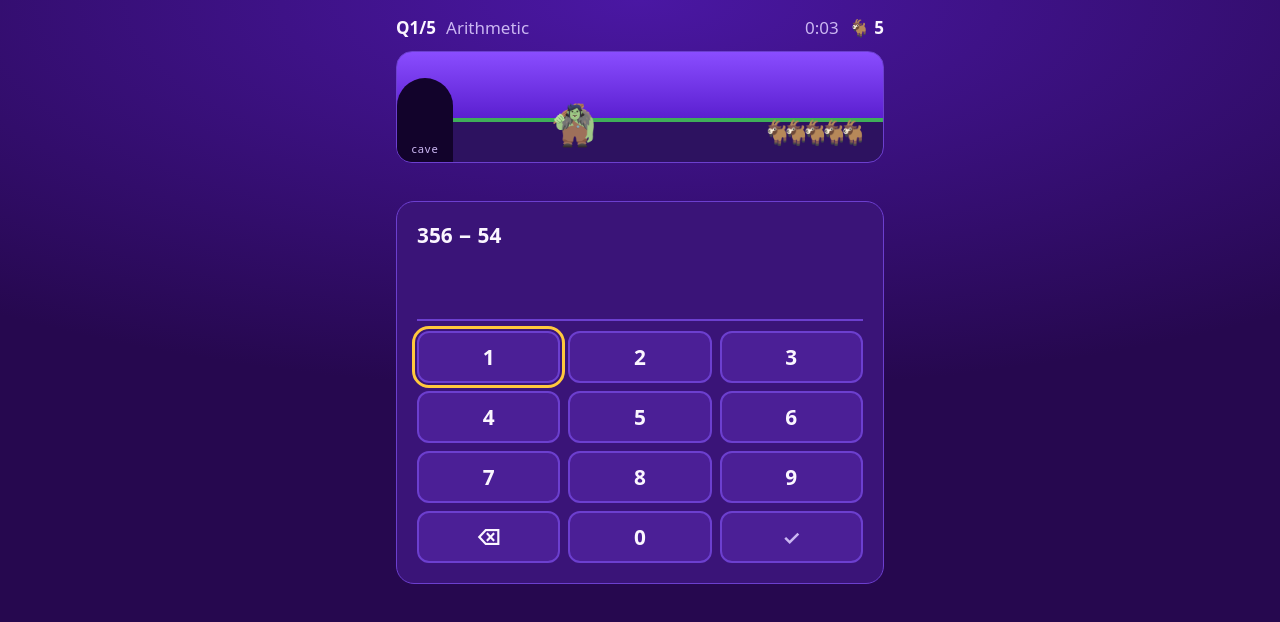
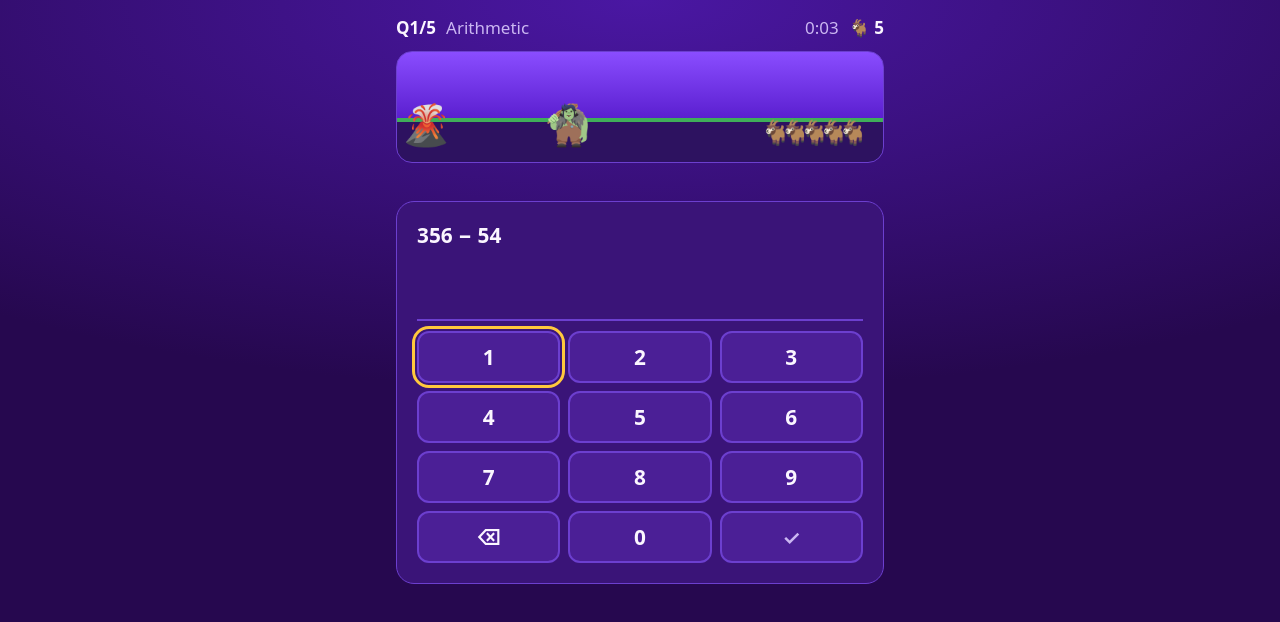
Before and after one commit to evanda/getyourgoat, a website built with Vite: page index.html in a window 1280 px wide. Both pictures are taken after a click on the button "Play". Built offline with nearby package versions, Linux system fonts and the light colour scheme; no server answers.

Commit message:
Volcano home for the ogre; 'Got your goat!'
The cave becomes an ogre-sized 🌋 emoji; the grab message reads 'Got your
goat!'; rules text no longer mentions a pen.

Co-Authored-By: Claude Opus 5.5 <noreply@anthropic.com>

```diff
--- a/src/main.ts
+++ b/src/main.ts
@@ -230,10 +230,10 @@ function showStart(loaded: Loaded): void {
       el(
         'ol',
         { class: 'rules' },
-        el('li', {}, 'The ogre walks toward your goat pen the whole time.'),
+        el('li', {}, 'The ogre walks toward your goats the whole time.'),
         el('li', {}, 'Answer right and a goat butts him back.'),
         el('li', {}, 'Miss, and you can reroll as often as you like, but he keeps walking.'),
-        el('li', {}, 'If he reaches the pen, he drags a goat to his cave.'),
+        el('li', {}, 'If he reaches them, he carries a goat off to his volcano.'),
         el('li', {}, 'Skipping moves him closer. The last question can’t be skipped.'),
       ),
       levelPicker(round.level),
@@ -396,7 +396,7 @@ function startGame(loaded: Loaded): void {
 
     if (s.goats < prevGoats) {
       sfx.play('grab', prefs.sound);
-      showToast(v, s.goats > 0 ? 'He grabbed a goat!' : 'He took the last goat!');
+      showToast(v, s.goats > 0 ? 'Got your goat!' : 'Got your last goat!');
     }
     if (s.phase === 'BUTTED' && prevPhase !== 'BUTTED') {
       v.ogre.classList.remove('squash');
@@ -438,7 +438,7 @@ function buildView(reduced: boolean): View {
   // The goats stand in a line on the same track as the ogre (no fence).
   const pen = el('div', { class: 'herd', role: 'img' });
   const lane = el('div', { class: 'lane' }, pen, ogre);
-  const arena = el('div', { class: 'arena' }, el('div', { class: 'cave', ariaHidden: 'true' }, el('span', {}, 'cave')), lane);
+  const arena = el('div', { class: 'arena' }, el('div', { class: 'cave', role: 'img', ariaLabel: 'The ogre’s volcano home' }, '🌋'), lane);
   const barFill = el('div', { class: 'bar-fill' });
   const bar = el(
     'div',
--- a/src/style.css
+++ b/src/style.css
@@ -15,10 +15,9 @@
   --sky-bottom: #5b1fd0;
   --ground: #2d1260;
   --grass: #3fae5a;
-  --cave: #12032b;
   --warn: #ff9bb3;
   --note: #5a25b8;
-  --cave-w: 56px;
+  --cave-w: 48px;
   --ogre-w: 44px;
   color-scheme: dark;
 }
@@ -98,19 +97,16 @@ button:focus-visible, pre:focus-visible { outline: 3px solid var(--accent); outl
   border: 1px solid var(--line);
 }
 .cave {
+  /* The ogre's home: a volcano emoji at ogre size, on the same ground line. */
   position: absolute;
-  left: 0;
-  bottom: 0;
+  left: 4px;
+  bottom: 18px;
   width: var(--cave-w);
-  height: 84px;
-  background: var(--cave);
-  border-radius: 40px 40px 0 0;
+  font-size: 40px;
+  line-height: 1;
+  text-align: center;
   z-index: 2;
-  display: flex;
-  align-items: flex-end;
-  justify-content: center;
 }
-.cave span { color: var(--muted); font-size: 0.7rem; padding-bottom: 4px; letter-spacing: 0.08em; }
 .lane {
   position: absolute;
   left: var(--cave-w);
```
